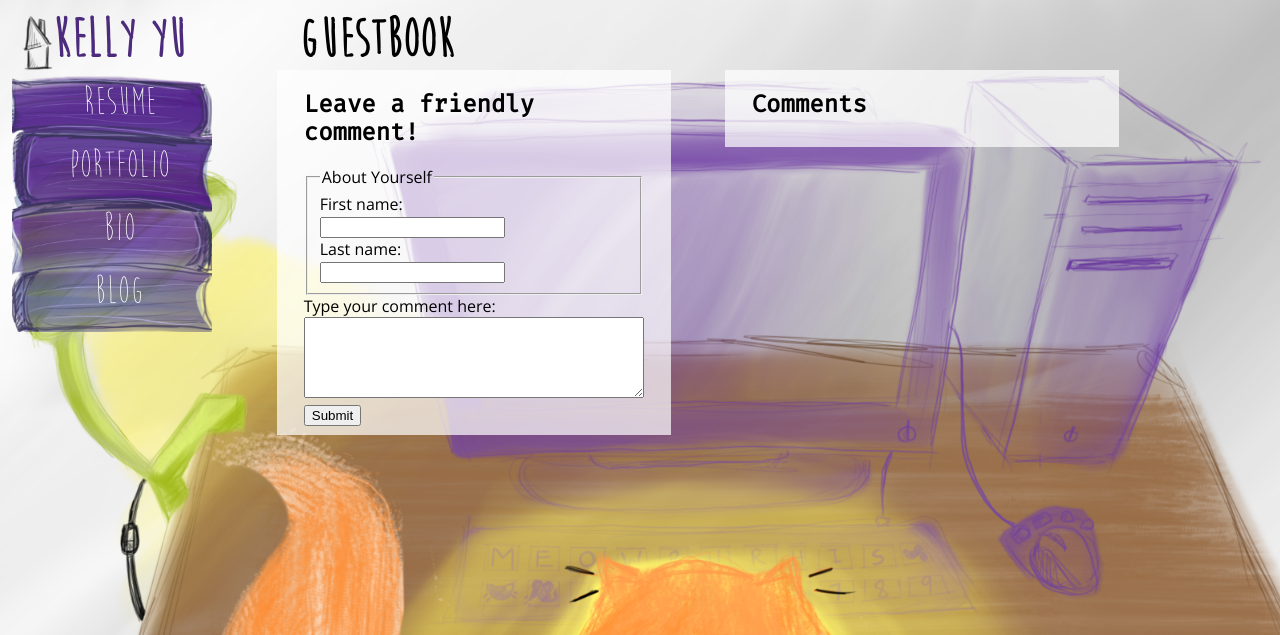
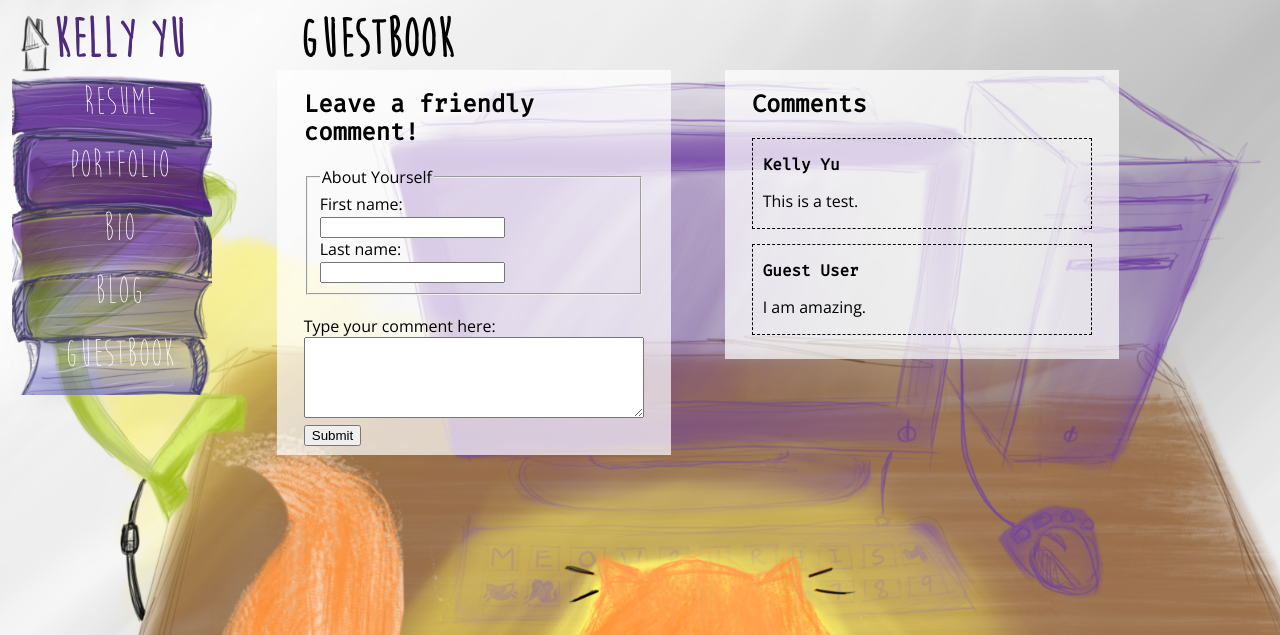
Before and after one commit to apokellypse/Grids, a PHP site: page /guest.php in a window 1280 px wide. Shown: the top 635 px of the page. Run offline with PHP 8.4, Linux system fonts and the light colour scheme; data that the repository does not hold is empty.

Commit message:
things work, and the comment form works!

```diff
--- a/bio.php
+++ b/bio.php
@@ -11,11 +11,12 @@
 		<h1>Bio</h1>
 		<article>
 			<h2>My Dream</h2>
-			<p>is to be an animation TD / animator at an animation studio or a game designer. I love making things and learning new kinds of media and software.</p>
+			<p>is to be an animator or a game designer. I love making things and learning new kinds of artistic media and software.</p>
 
 			<h2>Right Now</h2>
 			<p>I'm learning tons in the Computer Science Major at Cornell, with plans to do a Game Design and/or Fine Arts Minor. I think Code and Creativity go hand in hand, and try to exercise that in my hobby of making websites.</p>
 		</article>
+	</section>
 
 </body>
 </html>
--- /dev/null
+++ b/comments.csv
@@ -0,0 +1,2 @@
+Kelly,Yu,"This is a test."
+Guest,User,"I am amazing."
--- a/constants.php
+++ b/constants.php
@@ -5,7 +5,7 @@
 	$portfolio_link = "portfolio.php";
 	$bio_link = "bio.php";
 	$blog_link = "http://apokellypse.wordpress.com";
-	// $guest_link = "guest.php";
+	$guest_link = "guest.php";
 
 	$welcome_msg =
 	// "Welcome to my website!";
--- a/css/style.css
+++ b/css/style.css
@@ -93,10 +93,14 @@ textarea{
     box-sizing: border-box;         /* Opera/IE 8+ */
 }
 
+fieldset {
+	margin-bottom: 20px;
+}
+
 
 header {
-	background: url("../images/background8c.png") 30% no-repeat;
-	background-size: 200px 350px;
+	background: url("../images/background9.png") 30% no-repeat;
+	background-size: 200px 420px;
 	padding: 10px;
 	position: fixed;
 	/*bottom: 0;*/
--- a/guest.php
+++ b/guest.php
@@ -11,14 +11,43 @@
 	$last_name_error = "";
 	$comment_error = "";
 
-	//CSS styling for errors
-	$first_name_error_css = "";
-	$last_name_error_css = "";
-	$comment_error_css = "";
+	//the final comment block will be here
+	$comment_html = "";
 
-	//MAKING AN ARRAY
-	//http://php.net/str_getcsv is where I found this function, so nice
-	$censor_helper = array_map('str_getcsv', file('comment_censor.csv'));
+	// //CSS styling for errors
+	// $first_name_error_css = "";
+	// $last_name_error_css = "";
+	// $comment_error_css = "";
+
+	function update_comments() {
+		global $comment_html;
+		$comment_html = "";
+		//process comments and post to the same page
+		$post_helper = array_map('str_getcsv', file('comments.csv'));
+		$individual_post = "";
+		foreach ($post_helper as $aray) {
+
+			for ($x = 0; $x < sizeof($aray); $x++) {
+				// echo $x;
+				if ($x == 0) {
+					// echo "inside if";
+					$individual_post .= '<div class="comment"><h3>' . "$aray[$x] ";
+				} elseif ($x == sizeof($aray) - 1) {
+					// echo "inside elseif";
+					$individual_post .= "</h3>" . "<p>$aray[$x]</p></div>";
+				} else {
+					// echo "inside else";
+					$individual_post .= "$aray[$x]";
+				}
+			}
+			$comment_html .= $individual_post;
+			$individual_post = "";
+			// var_dump($aray);
+			// echo $aray;
+		}
+	}
+
+	update_comments();
 
 	if ($_SERVER['REQUEST_METHOD'] == 'POST') {
 		//prevent the html hackers from doing crap
@@ -29,28 +58,33 @@
 		//validate first and last names while inserting helpful CSS
 		if ((preg_match("/[^A-Za-z -]/", $user_first_name))) {
 			$first_name_error = "Please reformat your first name to only contain letters, dashes, and spaces.";
-			echo $first_name_error_css;
+			// echo $first_name_error_css;
 		}
 
 		if ((preg_match("/[^A-Za-z -]/", $user_last_name))) {
 			$last_name_error = "Please reformat your last name to only contain letters, dashes, and spaces.";
-			echo $last_name_error_css;
-		}
+			// echo $last_name_error_css
+;		}
 
 		//check to make sure things aren't empty
 		if (trim($user_first_name) == "") {
 			$first_name_error = 'The field "First name" must not be empty.';
-			echo $first_name_error_css;
+			// echo $first_name_error_css;
 		}
 
 		if (trim($user_last_name) == "") {
 			$last_name_error = 'The field "Last name" must not be empty.';
-			echo $last_name_error_css;
+			// echo $last_name_error_css;
 		}
 
 		if (trim($user_comment) == "") {
 			$comment_error = "YOU MUST LEAVE A COMMENT.";
 		}
+
+
+		//MAKING AN ARRAY
+		//http://php.net/str_getcsv is where I found this function, so nice
+		$censor_helper = array_map('str_getcsv', file('comment_censor.csv'));
 
 		//for some reason it's a nested array. so tragic, really
 		//debugging purposes
@@ -68,9 +102,29 @@
 		}
 
 		//NO ERRORS = THE COMMENT IS SUCCESSFUL YAY
-		if ($first_name_error = "" && $last_name_error == "" && $comment_error == "") {
+		if ($first_name_error == "" && $last_name_error == "" && $comment_error == "") {
+			//we write this data to a csv file
+			//helpful: http://stackoverflow.com/questions/11399197/add-a-new-line-to-a-csv-file
+			//"a" is for append
 
+
+			//process comment, getting rid of newlines and double spaces:
+			//http://stackoverflow.com/questions/3760816/remove-new-lines-from-string
+			$user_comment = preg_replace('/\s+/', ' ', trim($user_comment));
+
+			$opener = fopen("comments.csv", "a");
+			$packaged_comment = array($user_first_name, $user_last_name, $user_comment);
+			fputcsv($opener, $packaged_comment);
+			fclose($opener);
+
+			//resetting the form
+			$user_first_name = "";
+			$user_last_name = "";
+			$user_comment = "";
 		}
+
+		//provide instant feedback to a successful comment
+		update_comments();
 	}
 ?>
 
@@ -78,9 +132,15 @@
 <html>
 <head>
 	<?php include 'meta.php' ?>
+	<!--styling for error messages-->
 	<style type="text/css">
 		span {
 			color: #db0000;
+		}
+		div.comment {
+			border: 1px black dashed;
+			padding: 0 10px;
+			margin: 15px 0;
 		}
 	</style>
 </head>
@@ -93,12 +153,14 @@
 			<form action="guest.php" method="post">
 				<fieldset>
 					<legend>About Yourself</legend>
+
 					<label for="first">First name:</label><br>
 					<span><?=$first_name_error?></span>
 					<input id="first" type="text" name="first_name_input" value="<?=$user_first_name?>"><br>
+
 					<label for="last">Last name:</label><br>
 					<span><?=$last_name_error?></span>
-					<input for="last" type="text" name="last_name_input" value="<?=$user_last_name?>"><br>
+					<input id="last" type="text" name="last_name_input" value="<?=$user_last_name?>"><br>
 				</fieldset>
 				<label for="box">Type your comment here:</label><br>
 				<span><?=$comment_error?></span>
@@ -108,6 +170,7 @@
 		</article>
 		<article>
 			<h2>Comments</h2>
+			<?=$comment_html?>
 		</article>
 	</section>
 </body>
--- a/header.php
+++ b/header.php
@@ -6,6 +6,6 @@
 		<a href="<?=$portfolio_link?>"><div>Portfolio</div></a>
 		<a href="<?=$bio_link?>"><div>Bio</div></a>
 		<a target="_blank" href="<?=$blog_link?>"><div>Blog</div></a>
-		<!-- <a href="<?=$guest_link?>"><div>GuestBook</div></a> -->
+		<a href="<?=$guest_link?>"><div>GuestBook</div></a>
 	</nav>
 </header>
```
Also changed, not shown: other parts of css/style.css (+47 -2 lines), resume.php (+28 -25 lines), images/background9.png (added), 1 other file.
